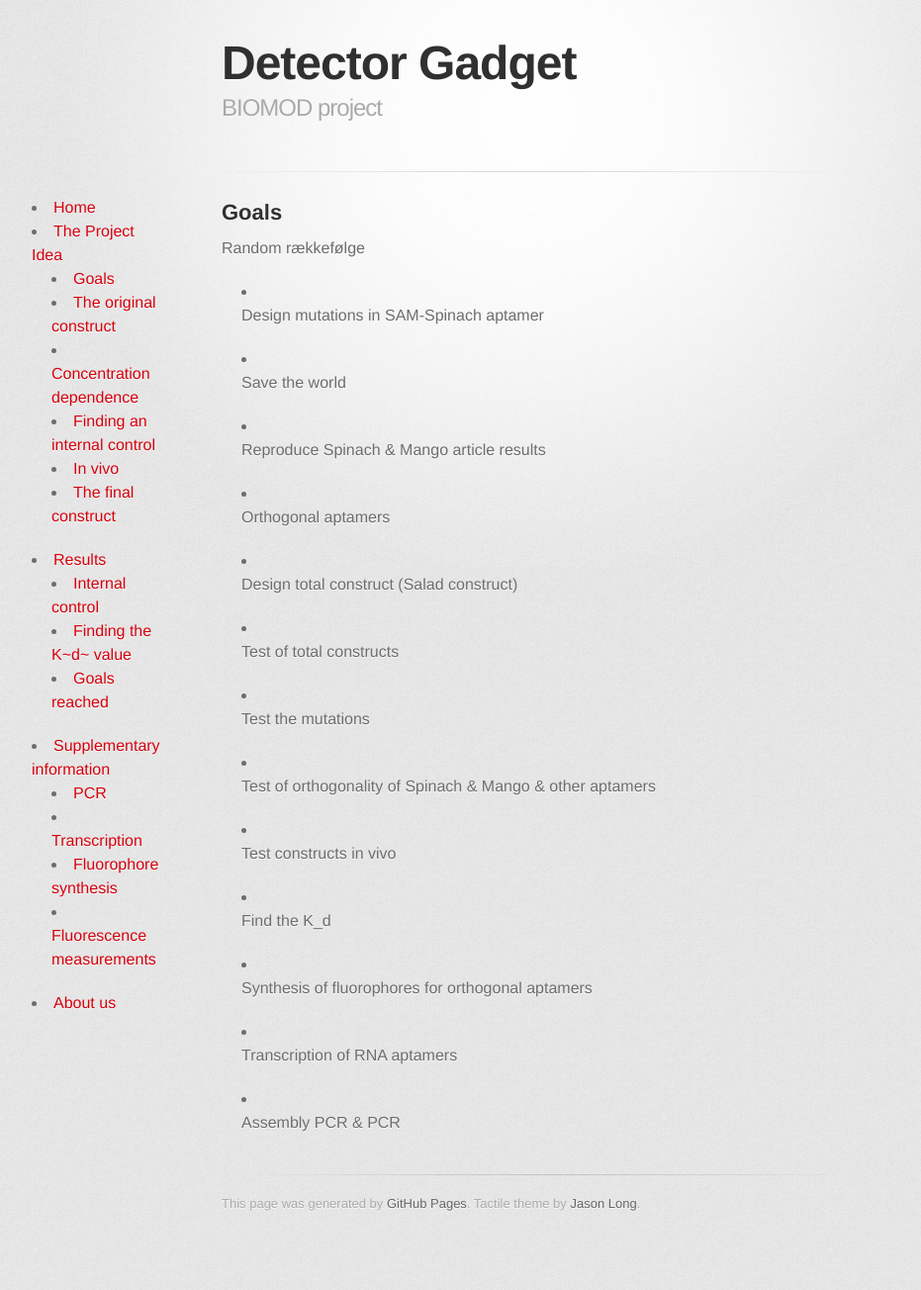
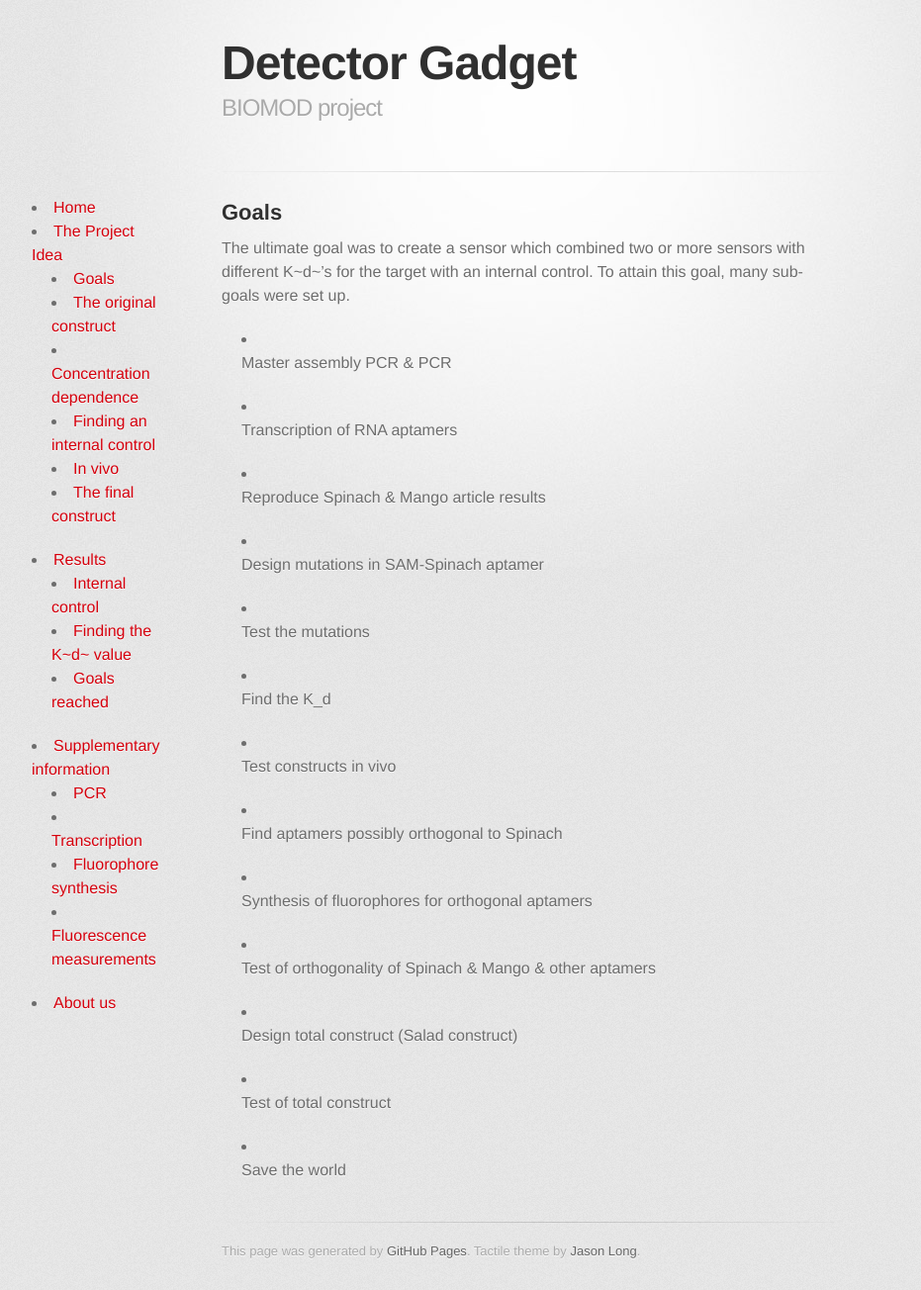
Before and after one commit to detectorgadget/detectorgadget.github.io, a Jekyll site: the page built from goals.md, in a window 1280 px wide. Shown: the whole page at 99% size, without its empty margins (106-1037 px from the left). Built offline with Jekyll 4.4.1, drawn with Linux system fonts in a browser that asks for light colours; some web fonts are replaced; before the commit the page ends 1256 px from its top, so only the background shows below that.

Commit message:
Updates with text

```diff
--- a/goals.md
+++ b/goals.md
@@ -4,30 +4,35 @@ layout: default
 
 ##Goals
 
-Random rækkefølge
+The ultimate goal was to create a sensor which combined two or more sensors with different K~d~'s for the target with an internal control. To attain this goal, many sub-goals were set up.
+
+
+* Master assembly PCR & PCR
+
+* Transcription of RNA aptamers
+
+
+* Reproduce Spinach & Mango article results
+
 
 * Design mutations in SAM-Spinach aptamer
 
-* Save the world
+* Test the mutations
 
-* Reproduce Spinach & Mango article results
+* Find the K_d
 
-* Orthogonal aptamers
+* Test constructs in vivo
+
+
+* Find aptamers possibly orthogonal to Spinach
+
+* Synthesis of fluorophores for orthogonal aptamers
+
+* Test of orthogonality of Spinach & Mango & other aptamers
+
 
 * Design total construct (Salad construct)
 
-* Test of total constructs
+* Test of total construct
 
-* Test the mutations
-
-* Test of orthogonality of Spinach & Mango & other aptamers
-
-* Test constructs in vivo
-
-* Find the K_d
-
-* Synthesis of fluorophores for orthogonal aptamers
-
-* Transcription of RNA aptamers
-
-* Assembly PCR & PCR
+* Save the world
```
Also changed, not shown: Projectidea.md (+2 -6 lines), theoriginalconstruct.md (+4 -0 lines).
